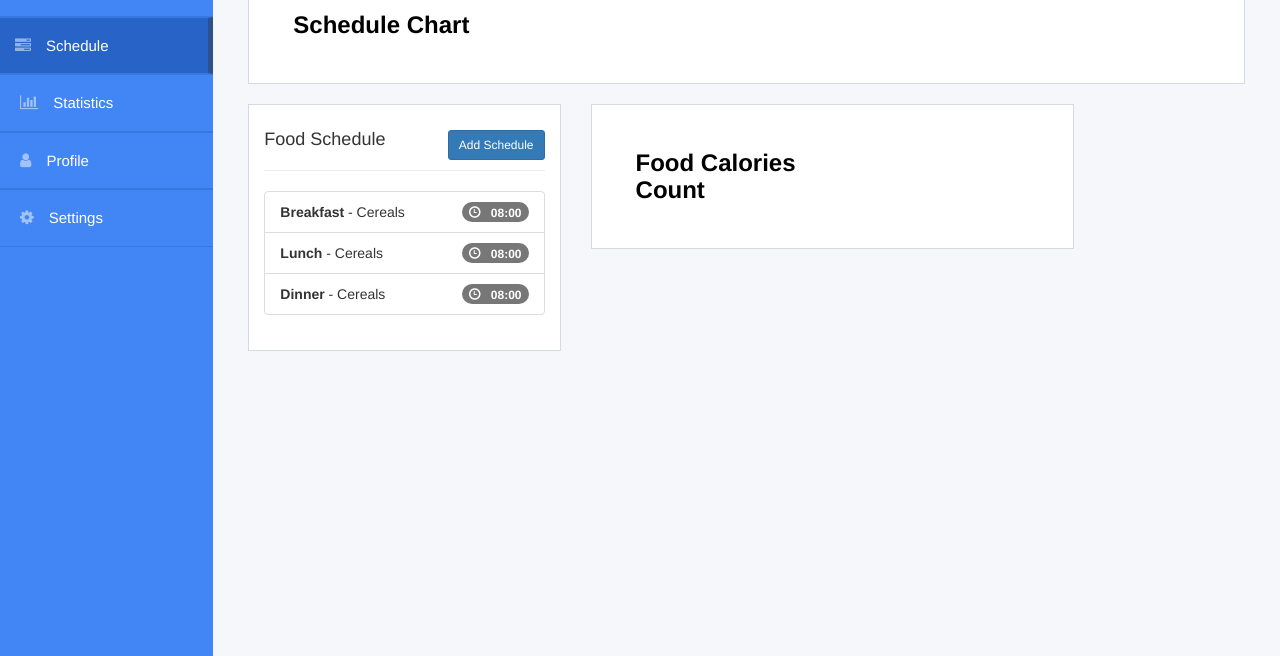
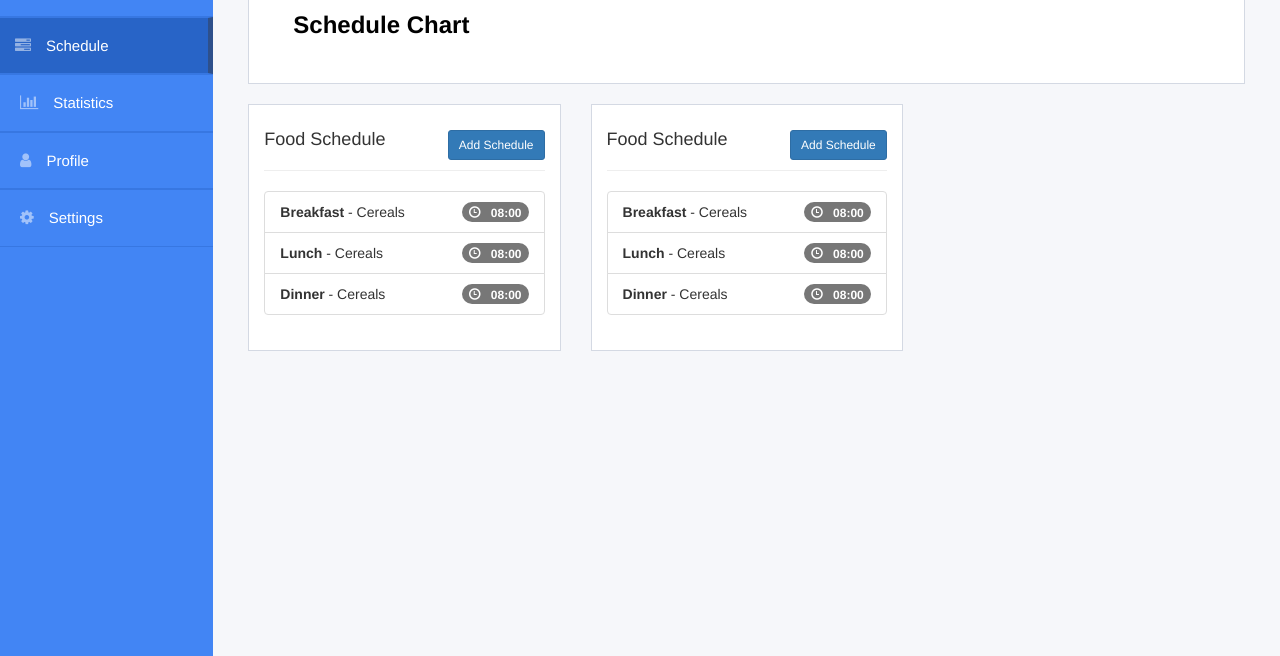
Before and after one commit to ijeblack/fitness-dashboard, a plain HTML site: page dashboard/schedule.html in a window 1280 px wide. Shown: the part 144-800 px from the top of the page. Drawn offline with nearby package versions, Linux system fonts and the light colour scheme.

Commit message:
Add New Pages

```diff
--- a/dashboard/schedule.html
+++ b/dashboard/schedule.html
@@ -136,11 +136,42 @@
 
                             </div>
                         </div>
-                        <div class="col-md-6 ">
-                            <div class="cardpad ">
-                                <h2>Food Calories<br> Count</h2>
+
+                        <div class="col-md-4">
+                            <div class="cardpad">
+                                <h4 class="cardpap-head">Food Schedule
+                                    <button type="button" data-toggle="modal" data-target="#myModal" class="btn btn-sm btn-primary pull-right">Add Schedule</button>
+                                </h4>
+                                <hr>
+
+                                <ul class="list-group">
+                                    <li class="list-group-item">
+                                        <strong>Breakfast</strong> - Cereals
+
+                                        <span class="badge badge-secondary badge-pill ">
+                                                <span class="glyphicon glyphicon-time icon-space "></span>08:00</span>
+                                    </li>
+
+                                    <li class="list-group-item">
+                                        <strong>Lunch</strong> - Cereals
+
+                                        <span class="badge badge-secondary badge-pill ">
+                                                    <span class="glyphicon glyphicon-time icon-space "></span>08:00</span>
+                                    </li>
+
+                                    <li class="list-group-item">
+                                        <strong>Dinner</strong> - Cereals
+
+                                        <span class="badge badge-secondary badge-pill ">
+                                                        <span class="glyphicon glyphicon-time icon-space "></span>08:00</span>
+                                    </li>
+
+                                </ul>
+
+
                             </div>
                         </div>
+
                     </div>
 
                 </div>
@@ -158,7 +189,19 @@
                     <h4 class="modal-title" id="myModalLabel">Add Food Schedule</h4>
                 </div>
                 <div class="modal-body">
-                    ...
+                    <div class="form-group">
+                        <label for="title">Schedule Title</label>
+                        <input type="text" class="form-control" id="title" placeholder="">
+                    </div>
+                    <div class="form-group">
+                        <label for="food">Food</label>
+                        <input type="text" class="form-control" id="food" placeholder="">
+                        <a href="#">See Suggestions</a>
+                    </div>
+                    <div class="form-group">
+                        <label for="stime">Schedule Time</label>
+                        <input type="time" class="form-control" id="stime" placeholder="">
+                    </div>
                 </div>
                 <div class="modal-footer">
                     <button type="button" class="btn btn-default" data-dismiss="modal">Close</button>
```
